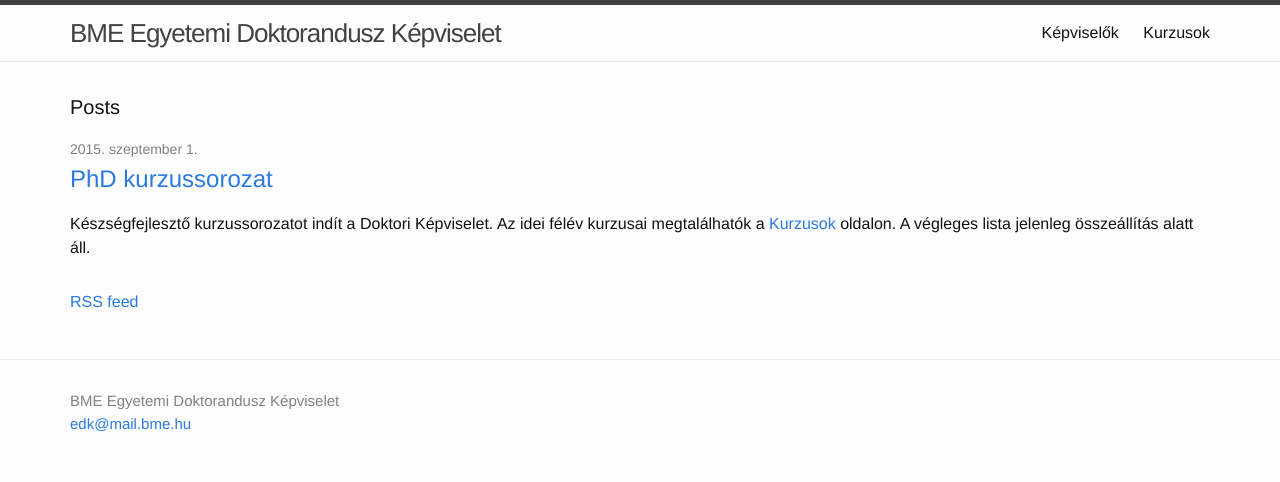
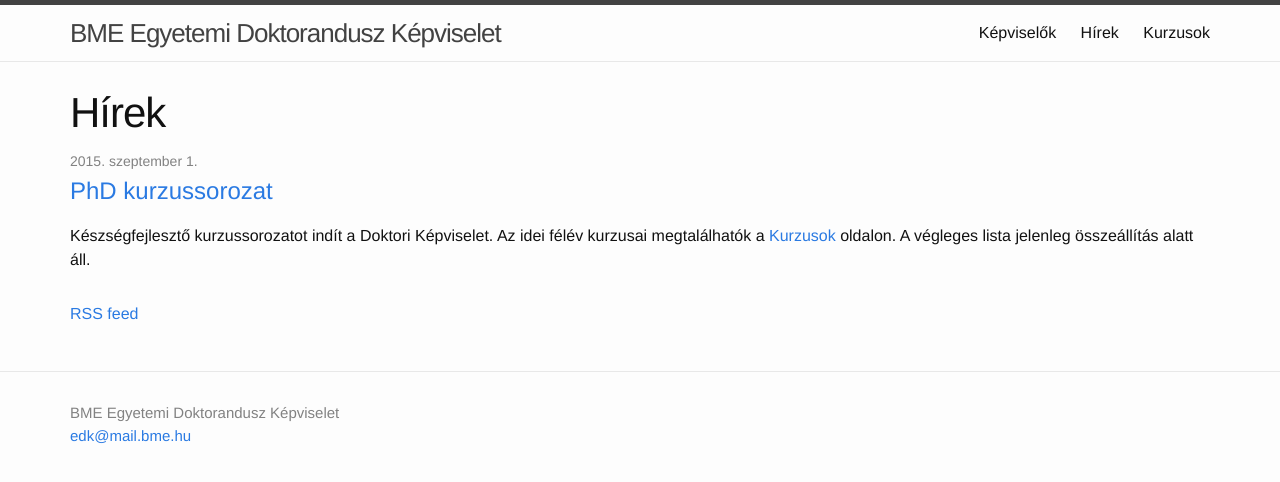
Before and after one commit to totyabaja/bme-edk.github.io, a Jekyll site: the page built from index.html, in a window 1280 px wide. Shown: the top 482 px of the page. Built offline with Jekyll 4.4.1, drawn with Linux system fonts in a browser that asks for light colours; a file with an impossible date is left out.

Commit message:
Formatting

```diff
--- a/_sass/_layout.scss
+++ b/_sass/_layout.scss
@@ -166,7 +166,14 @@
 }
 
 .page-heading {
-    font-size: 20px;
+/*    font-size: 20px;*/
+    font-size: 42px;
+    letter-spacing: -1px;
+    line-height: 1;
+
+    @include media-query($on-laptop) {
+        font-size: 36px;
+    }
 }
 
 .post-list {
--- a/delegates.html
+++ b/delegates.html
@@ -5,9 +5,7 @@
 
 <div class="home">
 
-  <header class="post-header">
-    <h1 class="post-title">{{ page.title }}</h1>
-  </header>
+  <h1 class="page-heading">{{ page.title }}</h1>
 
   {% assign delegates = site.data.delegates.delegates | sort: 'name' %}
 
--- a/index.html
+++ b/index.html
@@ -1,10 +1,11 @@
 ---
 layout: default
+title: Hírek
 ---
 
 <div class="home">
 
-  <h1 class="page-heading">Posts</h1>
+  <h1 class="page-heading">{{ page.title }}</h1>
 
   <ul class="post-list">
     {% for post in site.posts %}
--- a/lectures.html
+++ b/lectures.html
@@ -5,9 +5,7 @@
 
 <div class="home">
 
-  <header class="post-header">
-    <h1 class="post-title">Kurzusok</h1>
-  </header>
+  <h1 class="page-heading">{{ page.title }}</h1>
 
   <table class="table-hover">
     <tr>
```
Also changed, not shown: _posts/2015-09-01-phd-kurzussorozat.md (+1 -1 lines).
